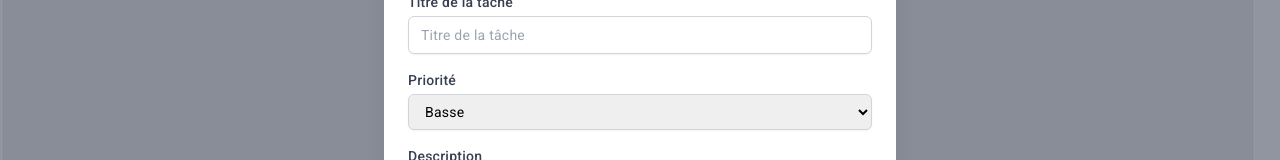
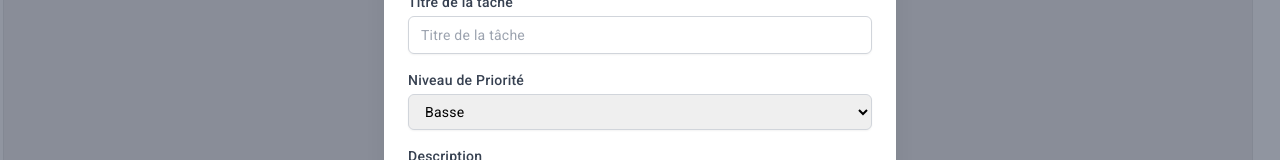
Before and after one commit to tchessi-pre/veille-techno-frontend, an Angular app in the folder my-todo-list/: page / in a window 1280 px wide. Both pictures are taken after a click on the button "Ajouter une Tâche". Shown: the part 305-465 px from the top of the page. Built offline with nearby package versions, Linux system fonts and the light colour scheme.

Commit message:
Add change Icon

```diff
--- a/my-todo-list/src/app/add-task-modal/add-task-modal.component.html
+++ b/my-todo-list/src/app/add-task-modal/add-task-modal.component.html
@@ -40,7 +40,7 @@
               <label
                 for="taskPriority"
                 class="block text-sm font-medium text-gray-700"
-                >Priorité</label
+                >Niveau de Priorité</label
               >
               <select
                 id="taskPriority"
--- a/my-todo-list/src/app/add-task-modal/add-task-modal.component.ts
+++ b/my-todo-list/src/app/add-task-modal/add-task-modal.component.ts
@@ -12,7 +12,6 @@ import { FormsModule } from '@angular/forms';
 export class AddTaskModalComponent {
   taskTitle: string = '';
   taskDescription: string = '';
-  showAddTaskModal = false;
   taskPriority: 'basse' | 'moyenne' | 'haute' = 'basse';
 
   @Input() showModal: boolean = false;
@@ -23,8 +22,9 @@ export class AddTaskModalComponent {
   }>();
 
   openModal() {
-    this.showAddTaskModal = true;
+    this.showModal = true;
   }
+
   submitTask(): void {
     if (this.taskTitle.trim() || this.taskDescription.trim()) {
       // Envoyer les données de la tâche au composant parent
--- a/my-todo-list/src/app/task-filter/task-filter.component.html
+++ b/my-todo-list/src/app/task-filter/task-filter.component.html
@@ -1,6 +1,6 @@
 <div class="filter-options">
   <button class="btn btn-primary" (click)="setFilter('all')">Afficher tout</button>
-  <button class="btn btn-secondary" (click)="setFilter('basse')">Basse</button>
+  <button class="btn btn-secondary" id="test" (click)="setFilter('basse')">Basse</button>
   <button class="btn btn-success" (click)="setFilter('moyenne')">Moyenne</button>
   <button class="btn btn-danger" (click)="setFilter('haute')">Haute</button>
 </div>
--- a/my-todo-list/src/app/task-list/task-list.component.css
+++ b/my-todo-list/src/app/task-list/task-list.component.css
@@ -8,7 +8,7 @@
 
 .example-list {
   border: solid 1px #ccc;
-  min-height: 530px;
+  min-height: 534px;
   background: rgba(218, 213, 213, 0.771);
   border-radius: 4px;
   overflow: hidden;
@@ -25,7 +25,7 @@
   justify-content: space-between;
   box-sizing: border-box;
   cursor: move;
-  margin-bottom: 4px;
+  margin: 4px;
   background: white;
   font-size: 14px;
   box-shadow: rgba(50, 50, 93, 0.25) 0px 6px 12px -2px, rgba(0, 0, 0, 0.3) 0px 3px 7px -3px;
@@ -64,12 +64,13 @@
   font-size: 0.75rem;
   font-weight: bold;
 }
+
 .sticky-header {
   position: sticky;
   top: 0;
   z-index: 100;
-  background-color: white; /* Add background color if needed */
-  box-shadow: 0px 2px 4px rgba(0, 0, 0, 0.1); /* Optional shadow for the sticky header */
+  background-color: white;
+  box-shadow: 0px 2px 4px rgba(0, 0, 0, 0.1);
 }
 
 @keyframes blink {
--- a/my-todo-list/src/app/task-list/task-list.component.html
+++ b/my-todo-list/src/app/task-list/task-list.component.html
@@ -31,14 +31,14 @@
         >
           <!-- Contenu de la tâche -->
           <div class="flex flex-row">
-            <span class="material-icons mr-2">hourglass_bottom</span>
+            <span class="material-icons mr-2">bookmark</span>
             <p class="font-semibold">
               {{ item.title }}
+            </p>
             <span
               [ngClass]="getPriorityClass(item.priority)"
               class="ml-2 badge-circle"
             ></span>
-            </p>
           </div>
           <p class="pl-8">{{ item.description }}</p>
           <!-- Icône de suppression -->
@@ -66,14 +66,14 @@
           cdkDrag
         >
         <div class="flex flex-row">
-          <span class="material-icons mr-2 spin">hourglass_top</span>
-          <p class="font-semibold flex flex-row items-center">
+          <span class="material-icons mr-2">autorenew</span>
+          <p class="font-semibold">
             {{ item.title }}
+          </p>
           <span
             [ngClass]="getPriorityClass(item.priority)"
             class="ml-2 badge-circle"
           ></span>
-          </p>
           </div>
           <p class="pl-8">{{ item.description }}</p>
         </div>
@@ -98,11 +98,11 @@
             <span class="material-icons mr-2 text-green-500">check_circle</span>
             <p class="font-semibold flex flex-row items-center line-through">
               {{ item.title }}
+            </p>
             <span
               [ngClass]="getPriorityClass(item.priority)"
               class="ml-2 badge-circle"
             ></span>
-            </p>
           </div>
           <p class="pl-8">{{ item.description }}</p>
           <span
--- a/my-todo-list/src/app/task-list/task-list.component.ts
+++ b/my-todo-list/src/app/task-list/task-list.component.ts
@@ -41,6 +41,7 @@ export class TaskListComponent implements OnInit {
   filteredTodo: Task[] = [];
   filteredInProgress: Task[] = [];
   filteredDone: Task[] = [];
+showModal: any;
 
   constructor(private dataService: DataService) {}
 
```
Also changed, not shown: 1 other file (tests, documents, lock files or other folders). Lines whose indentation alone changed are shown as unchanged.
